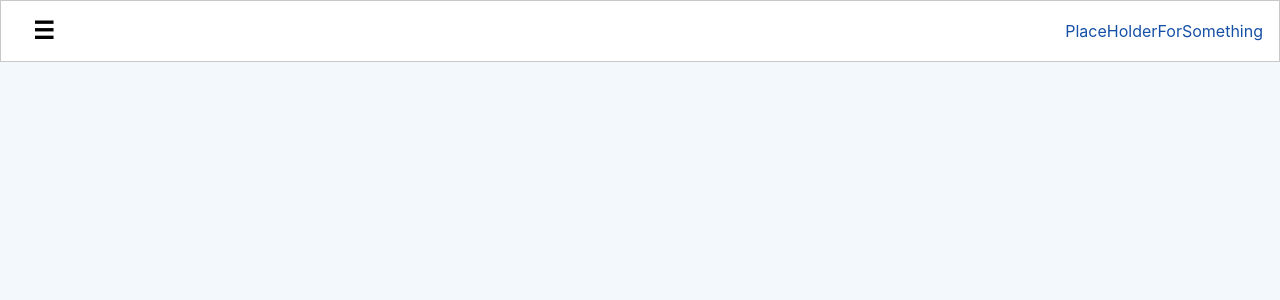
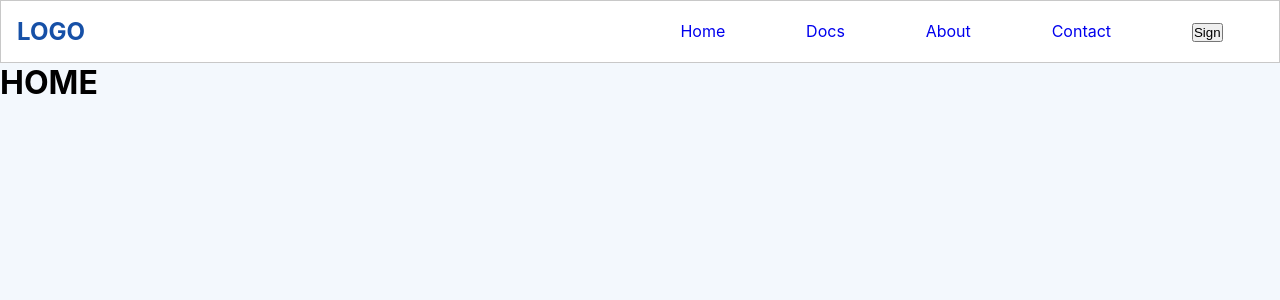
Before and after one commit to burhan221b/crat-nav, a React (Create React App) app: page / in a window 1280 px wide. Shown: the top 300 px of the page. Built offline with nearby package versions, Linux system fonts and the light colour scheme.

Commit message:
Basic project done, maybe some touch ups later

```diff
--- a/src/App.tsx
+++ b/src/App.tsx
@@ -1,4 +1,5 @@
 import React from 'react';
+import MainContent from './components/MainContent';
 import { Nav } from './components/nav/Nav';
 import './styles/App.scss';
 
@@ -6,6 +7,7 @@ function App() {
   return (
     <div className="App">
       <Nav />
+      <MainContent />
       <div className="overlay"></div>
     </div>
   );
--- /dev/null
+++ b/src/components/MainContent.tsx
@@ -0,0 +1,85 @@
+import React, { useEffect } from 'react';
+import { Routes, Route } from 'react-router-dom';
+import { closeSideNav, removeOverlay } from '../events';
+
+const MainContent = () => {
+    useEffect(() => {
+        closeSideNav()
+        removeOverlay()
+        return () => {
+
+        }
+    }, [])
+    return (
+        <main className="main-content">
+            <Routes>
+                <Route path="/docs" element={<Docs />} />
+                <Route path="/about" element={<About />} />
+                <Route path="/contact" element={<Contact />} />
+                <Route path="/sign" element={<Sign />} />
+                <Route path="/" element={<Home />} />
+            </Routes>
+        </main>
+    )
+}
+
+
+// Test Components below
+function Home() {
+    useEffect(() => {
+        closeSideNav()
+        removeOverlay()
+        return () => {
+
+        }
+    }, [])
+    return <h1>HOME</h1>;
+}
+
+function About() {
+    useEffect(() => {
+        closeSideNav()
+        removeOverlay()
+        return () => {
+
+        }
+    }, [])
+    return <h1>About</h1>;
+}
+
+function Contact() {
+    useEffect(() => {
+        closeSideNav()
+        removeOverlay()
+        return () => {
+
+        }
+    }, [])
+    return <h1>Contact</h1>;
+}
+
+function Sign() {
+    useEffect(() => {
+        closeSideNav()
+        removeOverlay()
+        return () => {
+
+        }
+    }, [])
+    return <h1>Sign</h1>;
+}
+
+function Docs() {
+    useEffect(() => {
+        closeSideNav()
+        removeOverlay()
+        return () => {
+
+        }
+    }, [])
+    return <h1>Docs</h1>;
+}
+
+
+
+export default MainContent
--- a/src/components/nav/NavSide.tsx
+++ b/src/components/nav/NavSide.tsx
@@ -1,32 +1,46 @@
-import { useEffect } from "react";
-// import { useHistory } from "react-router-dom";
-import { closeSideNav, removeOverlay } from "../../events";
+import { useEffect, useState } from "react";
+import { Link, useLocation } from "react-router-dom";
+import { closeSideNav, removeOverlay, removeSideNavActive } from "../../events";
 import Version from "../Version";
 
-const NavSide = () => {
-    // const { location } = useHistory()
+const NavSide = (props: any) => {
+    let location = useLocation();
     useEffect(() => {
+        // console.log(location.pathname);
         closeSideNav()
         removeOverlay()
-        return () => {
-
-        }
     }, [])
     return (
         <nav id="nav-side">
             {/* Close Side Nav */}
-            <button id="nav-side-menu-close">&#10094;</button>
-            {/* Profile */}
-            {/* <DashboardProfile /> */}
-            {/* Links To Different Pages/Topics */}
-            {/* <ul className="nav-side-main-topics">
-                <Link onClick={removeDashboardActive} to="/" ><li className={location.pathname === "/" ? "active" : ""}><span className="nav-html-icons">&#9881;</span> Dashboard</li></Link>
-                <Link onClick={removeDashboardActive} to="/devices" ><li className={location.pathname === "/devices" ? "active" : ""}><span className="nav-html-icons">&#9881;</span> Devices</li></Link>
-                <Link onClick={removeDashboardActive} to="/history" ><li className={location.pathname === "/history" ? "active" : ""}><span className="nav-html-icons">&#9881;</span> History</li></Link>
-                <Link onClick={removeDashboardActive} to="/settings" ><li className={location.pathname === "/settings" ? "active" : ""}><span className="nav-html-icons">&#9881;</span> Settings</li></Link>
-                <Link onClick={removeDashboardActive} to="/orders" ><li className={location.pathname === "/orders" ? "active" : ""}><span className="nav-html-icons">&#9881;</span> Orders</li></Link>
-                <Link onClick={removeDashboardActive} to="/help" ><li className={location.pathname === "/help" ? "active" : ""}><span className="nav-html-icons">&#9881;</span> Help</li></Link>
-                <Link onClick={removeDashboardActive} to="/aboutus" ><li className={location.pathname === "/aboutus" ? "active" : ""}><span className="nav-html-icons">&#9881;</span> About Us</li></Link> */}
+            <div className="nav-side-div nav-side-menu-close-container">
+                <button id="nav-side-menu-close">&#10094;</button>
+            </div>
+            {/* Links */}
+            <div className="nav-side-div">
+                <ul className="nav-side-ul nav-side-main-topics">
+                    {/* {createMenuLinks()} */}
+                    {/* <li><Link to="/" ><span className="nav-html-icons">&#9881;</span>Home</Link></li> */}
+                    <li><Link onClick={removeSideNavActive} to="/" >Home</Link></li>
+                    <li><Link onClick={removeSideNavActive} to="/docs">Docs</Link></li>
+                    <li><Link onClick={removeSideNavActive} to="/about">About</Link></li>
+                    <li><Link onClick={removeSideNavActive} to="/contact">Contact</Link></li>
+
+                    <li><Link onClick={removeSideNavActive} to="/docs">Docs</Link></li>
+                    <li><Link onClick={removeSideNavActive} to="/about">About</Link></li>
+                    <li><Link onClick={removeSideNavActive} to="/contact">Contact</Link></li>
+                    <li><Link onClick={removeSideNavActive} to="/docs">Docs</Link></li>
+                    <li><Link onClick={removeSideNavActive} to="/about">About</Link></li>
+                    <li><Link onClick={removeSideNavActive} to="/contact">Contact</Link></li>
+                    <li><Link onClick={removeSideNavActive} to="/docs">Docs</Link></li>
+                    <li><Link onClick={removeSideNavActive} to="/about">About</Link></li>
+                    <li><Link onClick={removeSideNavActive} to="/contact">Contact</Link></li>
+                    <li><Link onClick={removeSideNavActive} to="/docs">Docs</Link></li>
+                    <li><Link onClick={removeSideNavActive} to="/about">About</Link></li>
+                    <li><Link onClick={removeSideNavActive} to="/contact">Contact</Link></li>
+                    <li><button>Sign</button></li>
+                </ul>
+            </div>
             {/* Version Number */}
             <Version />
             {/* </ul> */}
--- a/src/components/nav/NavTop.tsx
+++ b/src/components/nav/NavTop.tsx
@@ -1,4 +1,5 @@
 import { useEffect } from "react"
+import { Link } from "react-router-dom"
 import { openSideNav } from "../../events"
 
 const NavTop = () => {
@@ -7,8 +8,20 @@ const NavTop = () => {
     }, [])
     return (
         <nav id="nav-top">
-            <button id="nav-top-menu-bar">&#9776;</button>
-            <div>PlaceHolderForSomething</div>
+            <button className="mobile" id="nav-top-menu-bar">&#9776;</button>
+            <div className="nav-top-div">
+                <h2>LOGO</h2>
+            </div>
+            <div className="nav-top-div desktop">
+                <ul className="nav-top-ul">
+                    {/* {createMenuLinks()} */}
+                    <li><Link to="/" >Home</Link></li>
+                    <li><Link to="/docs">Docs</Link></li>
+                    <li><Link to="/about">About</Link></li>
+                    <li><Link to="/contact">Contact</Link></li>
+                    <li><button>Sign</button></li>
+                </ul>
+            </div>
         </nav>
     )
 }
--- a/src/events/index.tsx
+++ b/src/events/index.tsx
@@ -21,6 +21,7 @@ const removeOverlay = () => {
 }
 
 const removeSideNavActive = () => {
+    console.log("remove active")
     document.querySelector('#nav-side')?.classList.remove('active')
     document.querySelectorAll('.overlay')?.forEach(overlay => overlay.classList.remove('active'))
 }
--- a/src/index.tsx
+++ b/src/index.tsx
@@ -3,10 +3,13 @@ import ReactDOM from 'react-dom';
 import './styles/index.scss';
 import App from './App';
 import reportWebVitals from './reportWebVitals';
+import { BrowserRouter } from 'react-router-dom';
 
 ReactDOM.render(
   <React.StrictMode>
-    <App />
+    <BrowserRouter>
+      <App />
+    </BrowserRouter>
   </React.StrictMode>,
   document.getElementById('root')
 );
--- a/src/styles/App.scss
+++ b/src/styles/App.scss
@@ -37,6 +37,10 @@ ul {
     pointer-events: all;
 }
 
+.desktop {
+    display: none;
+}
+
 #nav {
     font-family: Arial, Helvetica, sans-serif;
     position: relative;
@@ -68,6 +72,7 @@ ul {
     height: 100%;
     overflow-y: scroll;
     display: flex;
+    justify-content: space-around;
     flex-direction: column;
     top: 0;
     left: 0;
@@ -97,10 +102,24 @@ ul {
     margin-left: 1rem;
 }
 
+.nav-side-div {
+    height: 100%;
+}
+
+.nav-side-menu-close-container {
+    // max-height: 200px;
+    max-height: 50px;
+}
+
 ul.nav-side-main-topics {
     display: flex;
     flex-direction: column;
-    height: 100%;
+    // height: 100%;
+    height: 90%; // Not 100% b/c o version on bottom
+    // max-height: 100vh;
+    max-height: 90vh;
+    gap: 2rem;
+    overflow-y: scroll;
     justify-content: space-evenly;
 }
 
@@ -175,3 +194,21 @@ nav .nav-html-icons {
 #main-container {
     padding: 1rem;
 }
+
+/* MEDIA QUERY */
+@media all and (min-width: 768px) {
+    .mobile {
+        display: none;
+    }
+    .nav-top-div {
+        width: 100%;
+        &.desktop {
+            display: block;
+        }
+        .nav-top-ul {
+            display: flex;
+            width: 100%;
+            justify-content: space-around;
+        }
+    }
+}
```
